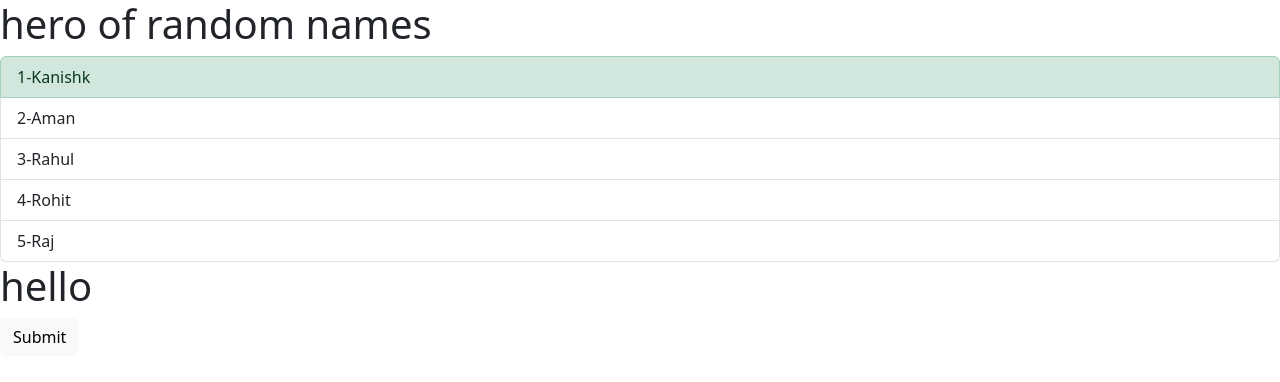
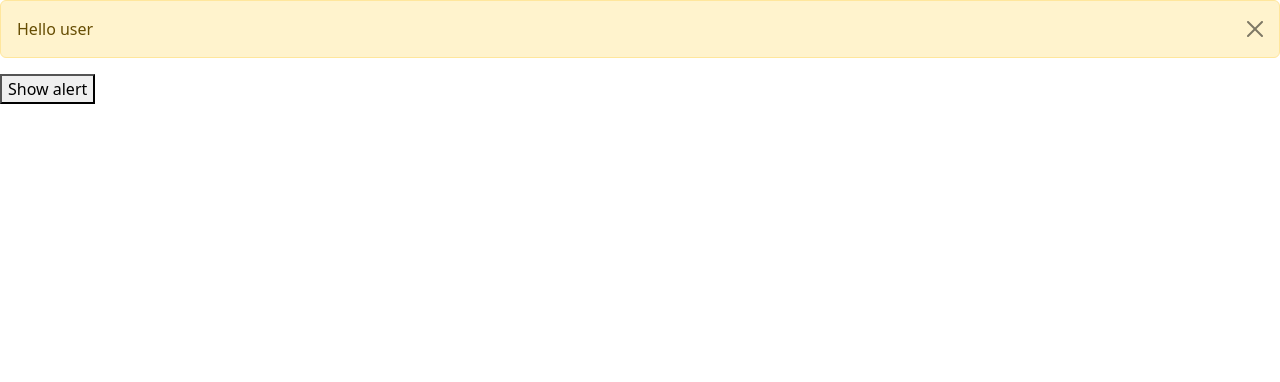
Before and after one commit to working-dude/Learning-react, a React (Vite) app: page / in a window 1280 px wide. Shown: the top 382 px of the page. Built offline with nearby package versions, Linux system fonts and the light colour scheme.

Commit message:
alert message hide and show

```diff
--- a/src/App.tsx
+++ b/src/App.tsx
@@ -1,65 +1,6 @@
-// import Kanishk from "./first";
-import Listgroup from "./components/Listgroup";
-import Hello from "./components/Hello";
-import { useState } from "react";
-// import { useEffect} from "react";
+import Alert from "./components/Alert";
 
 function App() {
-  var name = ["Kanishk", "Aman", "Rahul", "Rohit", "Raj"];
-  const [i, button] = useState(0);
-  var selecteditem = (name: string) => {
-    console.log(name);
-  };
-
-  // Function to change the color of the button continuously
-  // useEffect(() => {
-  //   const interval = setInterval(() => {
-  //     button((prev) => (prev + 1) % 7);
-  //   }, 1000);
-
-  //   return () => clearInterval(interval);
-  // }, []);
-  function buttons(i: Number) {
-    switch (i) {
-      case 1:
-        return "btn btn-primary";
-      case 2:
-        return "btn btn-secondary";
-      case 3:
-        return "btn btn-success";
-      case 4:
-        return "btn btn-danger";
-      case 5:
-        return "btn btn-warning";
-      case 6:
-        return "btn btn-info";
-
-      default:
-        return "btn btn-light";
-    }
-  }
-
-  return (
-    <>
-      {" "}
-      <Listgroup
-        name={name}
-        heading="hero"
-        onselectedname={selecteditem}
-      ></Listgroup>
-      <Hello>
-        <h1>hello</h1>
-        <button
-          className={buttons(i)}
-          onClick={() => {
-            // useEffect;
-            button((prev) => (prev + 1) % 7);
-          }}
-        >
-          Submit
-        </button>
-      </Hello>
-    </>
-  );
+  return <Alert message="Hello user" />;
 }
 export default App;
--- /dev/null
+++ b/src/components/Alert.tsx
@@ -0,0 +1,38 @@
+import { useState } from "react";
+
+interface AlertProps {
+  message: string;
+}
+
+const Alert = ({ message }: AlertProps) => {
+  const [isVisible, setIsVisible] = useState(true);
+
+  return (
+    <>
+      <div
+        className={`alert alert-warning alert-dismissible fade ${
+          isVisible ? "show" : "hide"
+        }`}
+        role="alert"
+      >
+        {message}
+        <button
+          type="button"
+          className="btn-close"
+          aria-label="Close"
+          onClick={() => setIsVisible(false)}
+        ></button>
+      </div>
+      <button
+        onClick={() => {
+          setIsVisible(true);
+          console.log("clicked alert");
+        }}
+      >
+        Show alert
+      </button>
+    </>
+  );
+};
+
+export default Alert;
```
Also changed, not shown: 1 other file (tests, documents, lock files or other folders).
